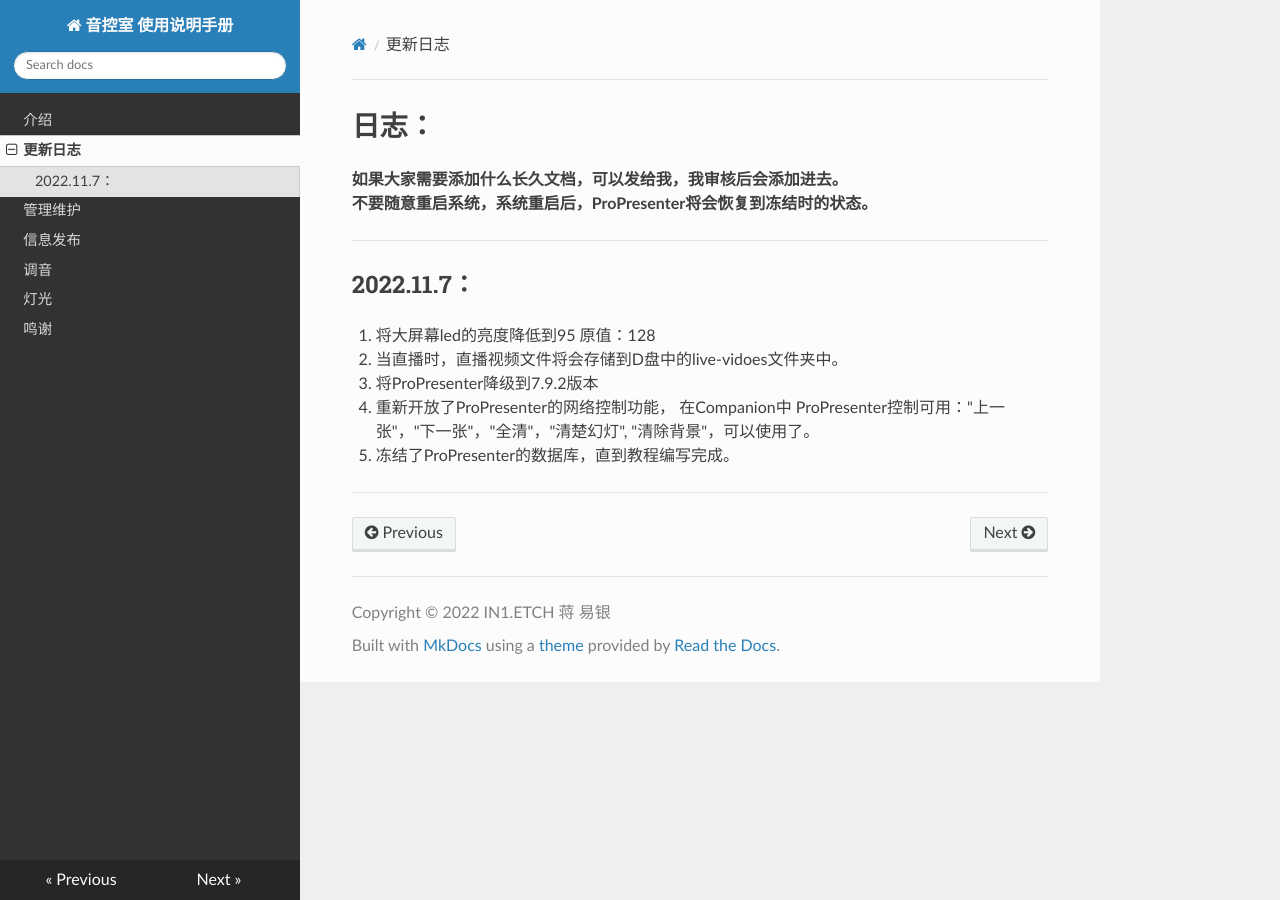
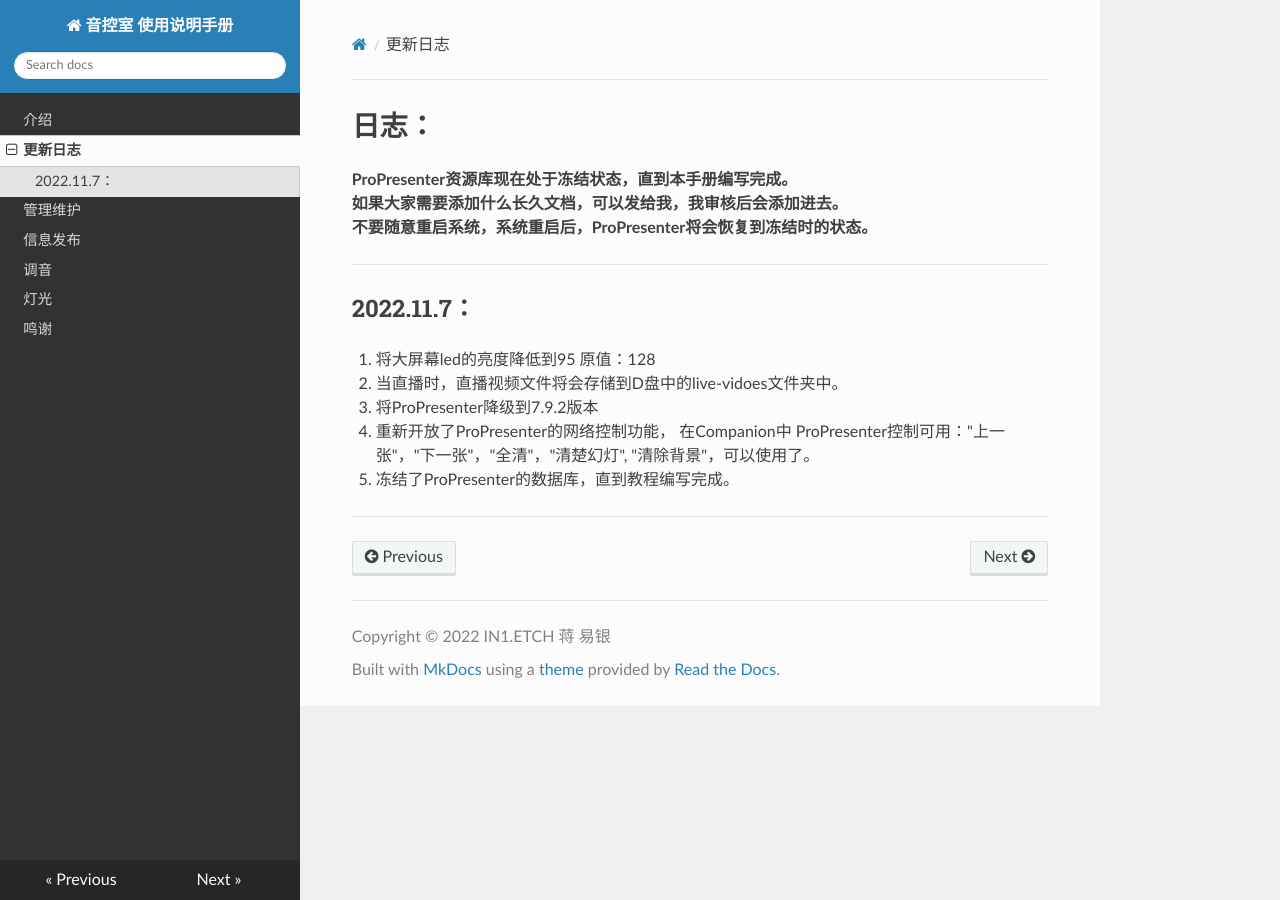
Before and after one commit to Jizyjiang/STX_YK-DOCS, an MkDocs documentation site: the page built from docs/changelog/index.md, in a window 1280 px wide. Built offline with MkDocs 1.6.1, drawn with Linux system fonts in a browser that asks for light colours; nearby versions of some CDN libraries.

Commit message:
添加日志

```diff
--- a/docs/changelog/index.md
+++ b/docs/changelog/index.md
@@ -1,6 +1,7 @@
 # 日志：
+**ProPresenter资源库现在处于冻结状态，直到本手册编写完成。**<br>
 **如果大家需要添加什么长久文档，可以发给我，我审核后会添加进去。**<br>
-**不要随意重启系统，系统重启后，ProPresenter将会恢复到冻结时的状态。**
+**不要随意重启系统，系统重启后，ProPresenter将会恢复到冻结时的状态。**<br>
 -------
 2022.11.7：
 -------
```
Also changed, not shown: docs/light/index.md (+1 -1 lines).
